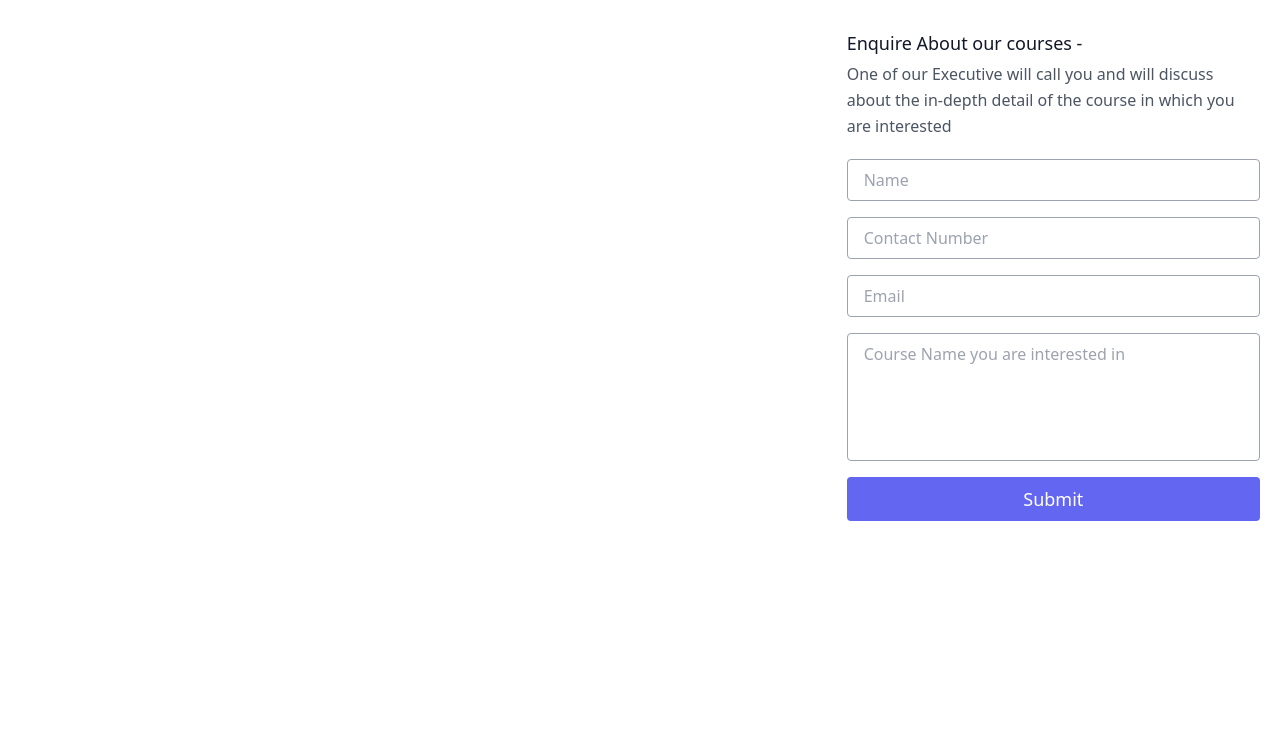
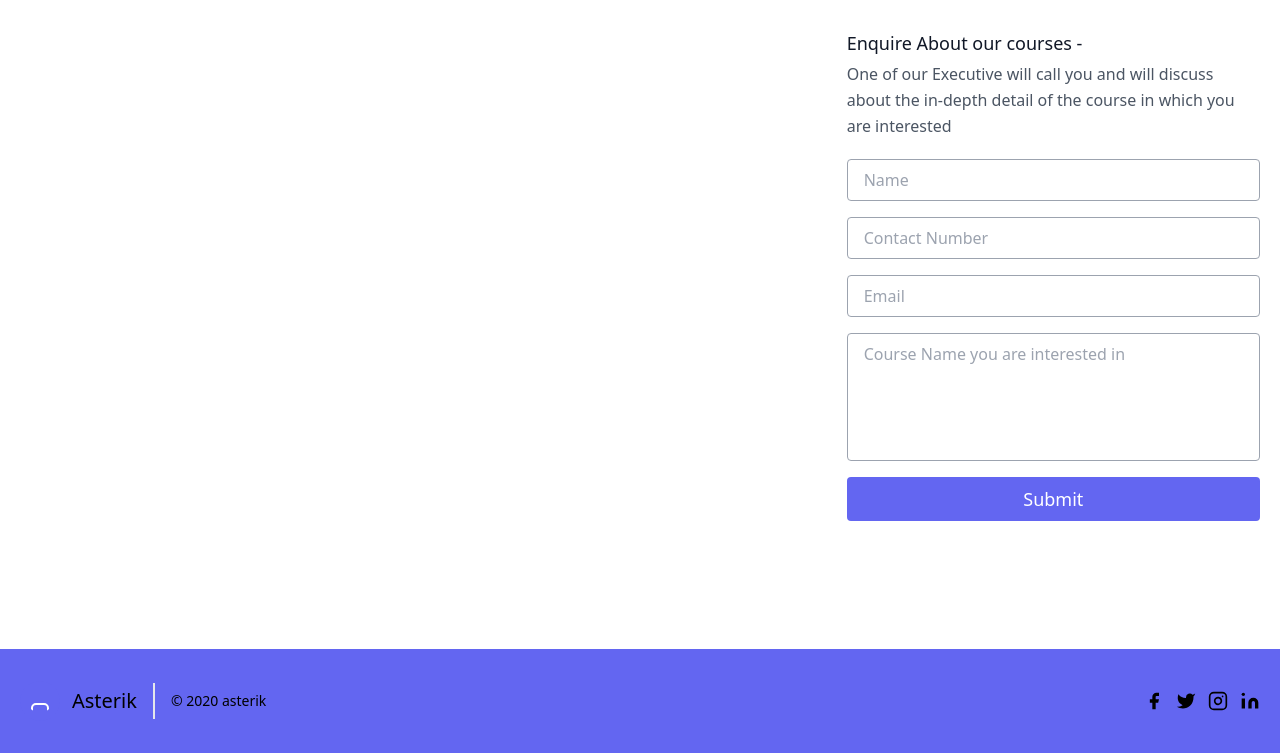
Before and after one commit to pulkitmittal19/Sample-One-Page-Website, a plain HTML site: page index.html in a window 1280 px wide. Shown: the part 5176-5929 px from the top of the page. Before the commit the page ends 5825 px from the top, so only its background shows below. Drawn offline with nearby package versions, Linux system fonts and the light colour scheme.

Commit message:
Add: footer

```diff
--- a/index.html
+++ b/index.html
@@ -1005,5 +1005,101 @@
       </div>
     </section>
     <!--Contact Us Section end--->
+
+    <!---Footer Section Start---->
+    <footer class="text-gray-700 body-font bg-indigo-500">
+      <div
+        class="container px-5 py-8 mx-auto flex items-center sm:flex-row flex-col"
+      >
+        <a
+          class="flex title-font font-medium items-center md:justify-start justify-center text-gray-900"
+        >
+          <svg
+            xmlns="http://www.w3.org/2000/svg"
+            fill="none"
+            stroke="currentColor"
+            stroke-linecap="round"
+            stroke-linejoin="round"
+            stroke-width="2"
+            class="w-10 h-10 text-white p-2 bg-indigo-500 rounded-full"
+            viewBox="0 0 24 24"
+          >
+            <path d="M20 21v-2a4 4 0 00-4-4H8a4 4 0 00-4 4v2"></path>
+          </svg>
+          <span class="ml-3 text-xl text-black">Asterik</span>
+        </a>
+        <p
+          class="text-sm text-black sm:ml-4 sm:pl-4 sm:border-l-2 sm:border-gray-200 sm:py-2 sm:mt-0 mt-4"
+        >
+          © 2020 asterik
+        </p>
+        <span
+          class="inline-flex sm:ml-auto sm:mt-0 mt-4 justify-center sm:justify-start"
+        >
+          <a class="text-gray-500" href="#">
+            <svg
+              fill="currentColor"
+              stroke-linecap="round"
+              stroke-linejoin="round"
+              stroke-width="2"
+              class="w-5 h-5 text-black hover:text-white"
+              viewBox="0 0 24 24"
+            >
+              <path
+                d="M18 2h-3a5 5 0 00-5 5v3H7v4h3v8h4v-8h3l1-4h-4V7a1 1 0 011-1h3z"
+              ></path>
+            </svg>
+          </a>
+          <a class="ml-3 text-gray-500" href="#">
+            <svg
+              fill="currentColor"
+              stroke-linecap="round"
+              stroke-linejoin="round"
+              stroke-width="2"
+              class="w-5 h-5 text-black hover:text-white"
+              viewBox="0 0 24 24"
+            >
+              <path
+                d="M23 3a10.9 10.9 0 01-3.14 1.53 4.48 4.48 0 00-7.86 3v1A10.66 10.66 0 013 4s-4 9 5 13a11.64 11.64 0 01-7 2c9 5 20 0 20-11.5a4.5 4.5 0 00-.08-.83A7.72 7.72 0 0023 3z"
+              ></path>
+            </svg>
+          </a>
+          <a class="ml-3 text-gray-500" href="#">
+            <svg
+              fill="none"
+              stroke="currentColor"
+              stroke-linecap="round"
+              stroke-linejoin="round"
+              stroke-width="2"
+              class="w-5 h-5 text-black hover:text-white"
+              viewBox="0 0 24 24"
+            >
+              <rect width="20" height="20" x="2" y="2" rx="5" ry="5"></rect>
+              <path
+                d="M16 11.37A4 4 0 1112.63 8 4 4 0 0116 11.37zm1.5-4.87h.01"
+              ></path>
+            </svg>
+          </a>
+          <a class="ml-3 text-gray-500" href="#">
+            <svg
+              fill="currentColor"
+              stroke="currentColor"
+              stroke-linecap="round"
+              stroke-linejoin="round"
+              stroke-width="0"
+              class="w-5 h-5 text-black hover:text-white"
+              viewBox="0 0 24 24"
+            >
+              <path
+                stroke="none"
+                d="M16 8a6 6 0 016 6v7h-4v-7a2 2 0 00-2-2 2 2 0 00-2 2v7h-4v-7a6 6 0 016-6zM2 9h4v12H2z"
+              ></path>
+              <circle cx="4" cy="4" r="2" stroke="none"></circle>
+            </svg>
+          </a>
+        </span>
+      </div>
+    </footer>
+    <!---Footer Section End---->
   </body>
 </html>
```
